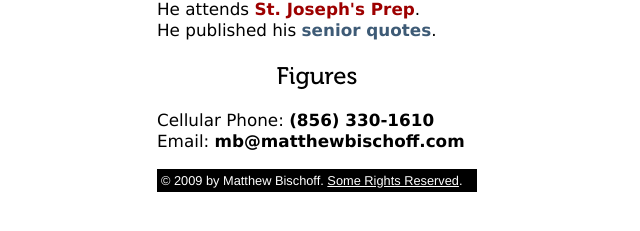
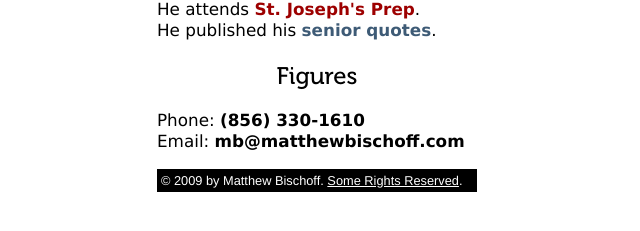
Before and after one commit to mbbischoff/website, a Jekyll site: the page index.html, which Jekyll copies as it is, in a window 1280 px wide. Shown: the part 429-660 px from the top of the page, without its empty margins (323-963 px from the left). Built offline with Jekyll 4.4.1, drawn with Linux system fonts in a browser that asks for light colours.

Commit message:
Removed the word Cellular

```diff
--- a/index.html
+++ b/index.html
@@ -58,7 +58,7 @@
 
 	<h2>Figures</h2>
 	<ul class="figures">
-		<li>Cellular Phone: <span class ="contact"><strong>(856) 330-1610</strong></span></li>
+		<li>Phone: <span class ="contact"><strong>(856) 330-1610</strong></span></li>
 		<li>Email: <span class ="contact"><a class="email" href="mailto:mb@matthewbischoff.com">mb@matthewbischoff.com</a></span></li>
 	</ul>
 
```
